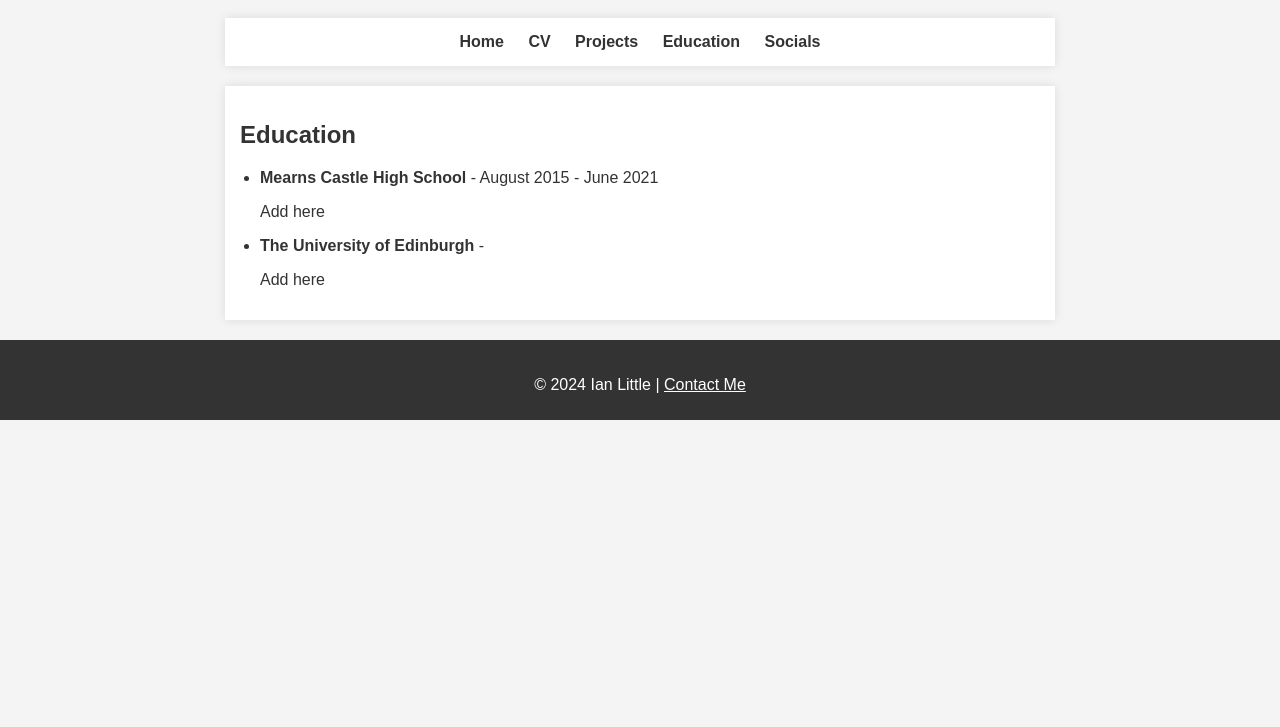
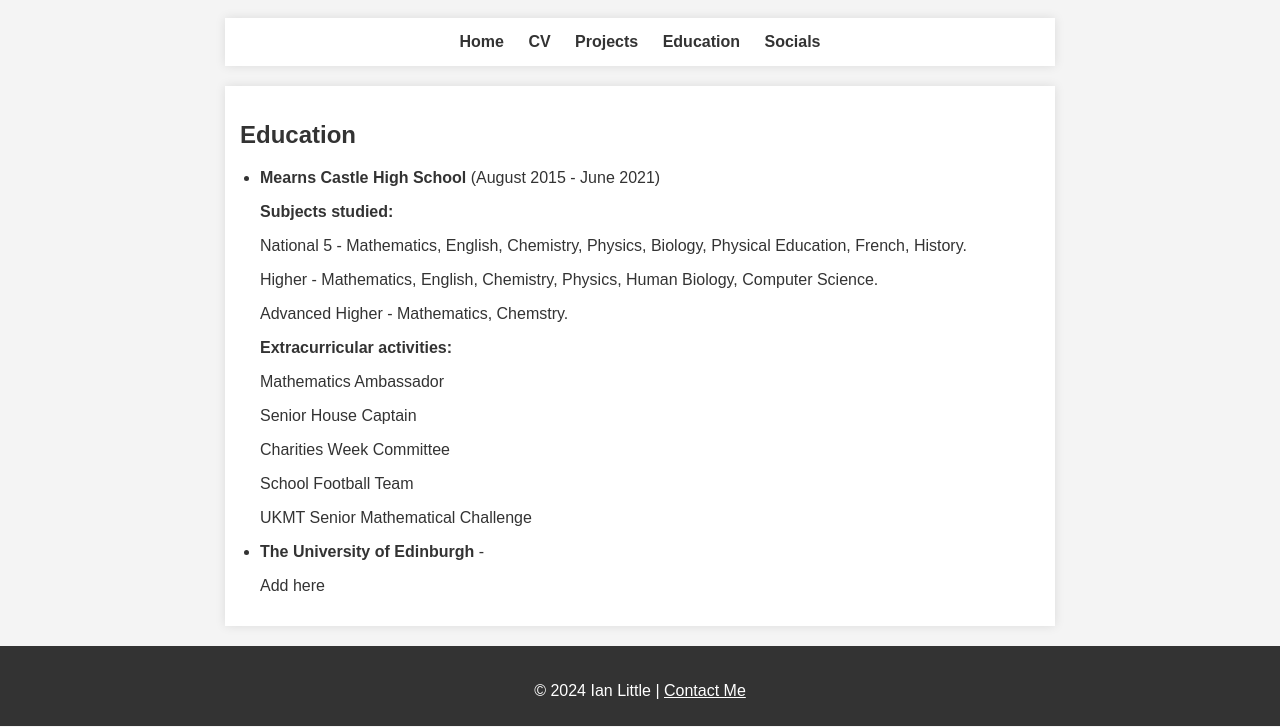
Before and after one commit to IanL1869/IanLittle.github.io, a plain HTML site: page education.html in a window 1280 px wide. Shown: the part 73-800 px from the top of the page. Drawn offline with Linux system fonts and the light colour scheme.

Commit message:
addded m

```diff
--- a/education.html
+++ b/education.html
@@ -14,8 +14,18 @@
     <section>
     <h1>Education</h1>
     <ul>
-        <li><strong>Mearns Castle High School</strong> - August 2015 - June 2021
-            <p>Add here</p>
+        <li><strong>Mearns Castle High School</strong> (August 2015 - June 2021)
+            <p><strong>Subjects studied:</strong></p>
+            <p>National 5 - Mathematics, English, Chemistry, Physics, Biology, Physical Education, French, History.</p>
+            <p>Higher - Mathematics, English, Chemistry, Physics, Human Biology, Computer Science.</p>
+            <p>Advanced Higher - Mathematics, Chemstry.</p>
+
+            <p><strong>Extracurricular activities:</strong></p>
+            <p>Mathematics Ambassador</p>
+            <p>Senior House Captain</p>
+            <p>Charities Week Committee</p>
+            <p>School Football Team</p>
+            <p>UKMT Senior Mathematical Challenge</p>
         </li>
         <li><strong>The University of Edinburgh</strong> - </a>
 <!--             https://www.maths.ed.ac.uk/school-of-mathematics/news?nid=1063 -->
```
